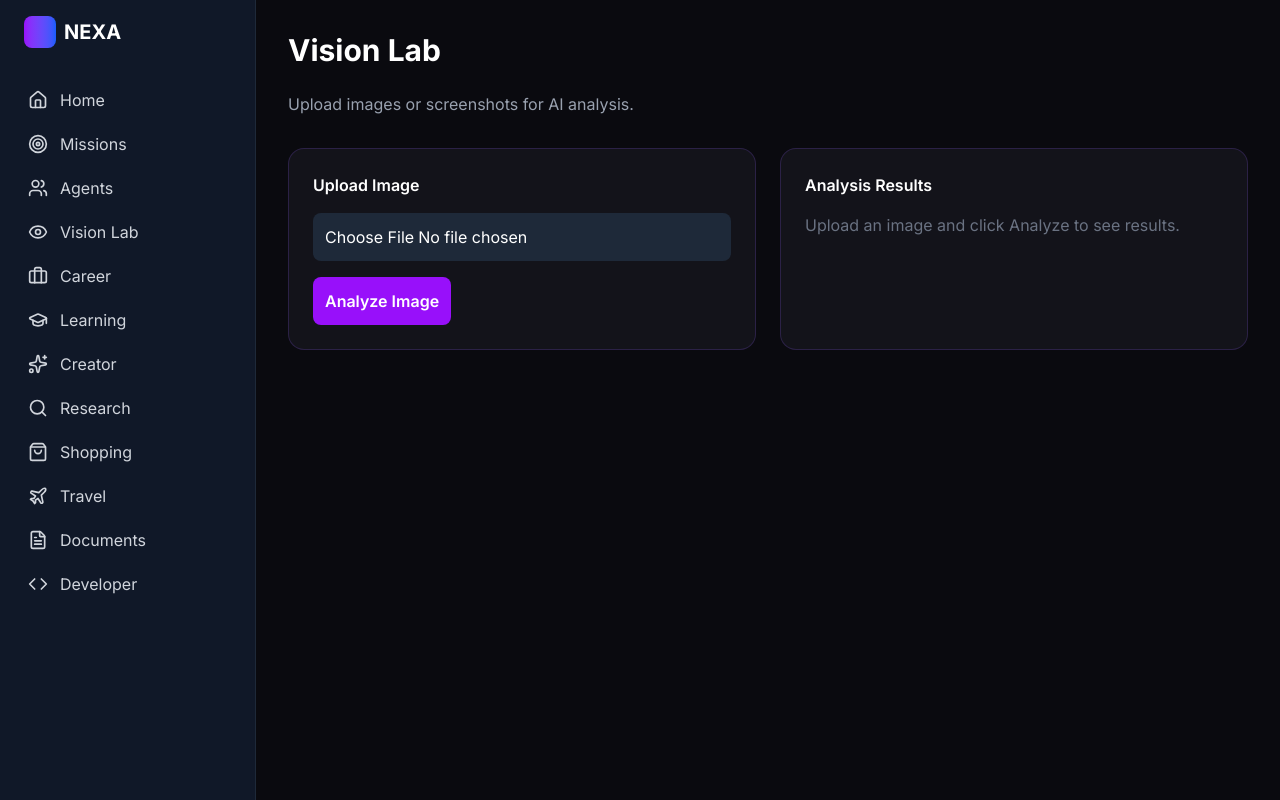
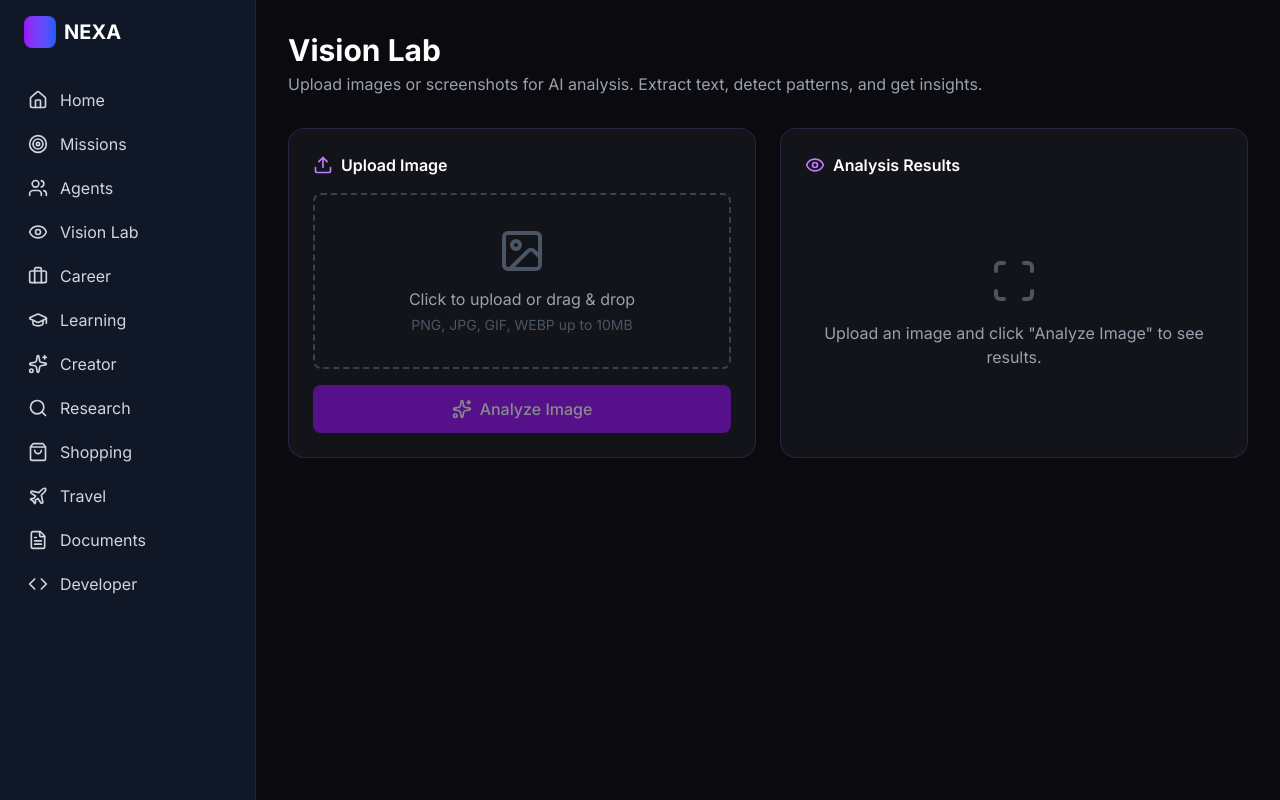
Before and after one commit to prerna-patil26/nexa-ai-life-os, a Next.js app in the folder frontend/: page /vision in a window 1280 px wide. Built offline with nearby package versions, Linux system fonts and the light colour scheme.

Commit message:
Add fully working Vision Lab with backend integration (OpenCV + OCR)

```diff
--- a/frontend/app/vision/page.tsx
+++ b/frontend/app/vision/page.tsx
@@ -1,87 +1,241 @@
 'use client';
 import { useState } from 'react';
 import Sidebar from '@/components/Sidebar';
+import {
+  Eye, Loader2, Upload, Image as ImageIcon,
+  FileText, Scan, Type, AlertCircle, Sparkles
+} from 'lucide-react';
 
 export default function VisionLab() {
   const [image, setImage] = useState<string | null>(null);
+  const [imageFile, setImageFile] = useState<File | null>(null);
   const [analysis, setAnalysis] = useState<any>(null);
   const [loading, setLoading] = useState(false);
+  const [error, setError] = useState('');
 
   const handleImageUpload = (e: React.ChangeEvent<HTMLInputElement>) => {
     const file = e.target.files?.[0];
     if (file) {
+      setImageFile(file);
       const reader = new FileReader();
       reader.onload = (event) => {
         setImage(event.target?.result as string);
       };
       reader.readAsDataURL(file);
+      setAnalysis(null);
+      setError('');
     }
   };
 
   const analyzeImage = async () => {
+    if (!imageFile) return;
     setLoading(true);
-    // TODO: Connect to backend vision API
-    // For now, show mock analysis
-    setTimeout(() => {
-      setAnalysis({
-        text: 'Sample text extracted from image',
-        dimensions: { width: 1920, height: 1080 },
-        edge_density: 0.04
+    setError('');
+    try {
+      // Create FormData for file upload
+      const formData = new FormData();
+      formData.append('file', imageFile);
+
+      // Upload and analyze
+      const response = await fetch('http://localhost:8000/vision/analyze', {
+        method: 'POST',
+        body: formData
       });
+
+      if (!response.ok) throw new Error('Failed to analyze image');
+
+      const data = await response.json();
+      setAnalysis(data);
+    } catch (err) {
+      setError('Failed to analyze image. Make sure backend is running.');
+      console.error('Error analyzing image:', err);
+    } finally {
       setLoading(false);
-    }, 1000);
+    }
   };
 
   return (
-    <div className="flex">
+    <div className="flex min-h-screen bg-[#0a0a0f]">
       <Sidebar />
-      <main className="flex-1 p-8">
-        <h1 className="text-3xl font-bold mb-6">Vision Lab</h1>
-        <p className="text-gray-400 mb-8">Upload images or screenshots for AI analysis.</p>
+      <main className="flex-1 p-6 lg:p-8 overflow-y-auto">
+        {/* Header */}
+        <div className="mb-8">
+          <h1 className="text-3xl font-bold text-white">Vision Lab</h1>
+          <p className="text-gray-400 mt-1">
+            Upload images or screenshots for AI analysis. Extract text, detect patterns, and get insights.
+          </p>
+        </div>
 
-        <div className="grid grid-cols-1 md:grid-cols-2 gap-6">
+        {/* Error Message */}
+        {error && (
+          <div className="bg-red-900/30 border border-red-500/30 text-red-300 rounded-lg p-4 mb-6">
+            {error}
+          </div>
+        )}
+
+        <div className="grid grid-cols-1 lg:grid-cols-2 gap-6">
+          {/* Left: Image Upload */}
           <div className="nexa-card p-6">
-            <h3 className="font-semibold mb-4">Upload Image</h3>
+            <h3 className="font-semibold text-white mb-4 flex items-center gap-2">
+              <Upload className="w-5 h-5 text-purple-400" />
+              Upload Image
+            </h3>
+
+            {/* Upload Area */}
+            <div
+              className="border-2 border-dashed border-gray-700 rounded-lg p-8 text-center cursor-pointer hover:border-purple-500 transition-colors"
+              onClick={() => document.getElementById('file-input')?.click()}
+            >
               <input
+                id="file-input"
                 type="file"
                 accept="image/*"
                 onChange={handleImageUpload}
-              className="w-full bg-gray-800 rounded-lg p-3 text-white"
+                className="hidden"
               />
-            {image && (
-              <div className="mt-4">
-                <img src={image} alt="Uploaded" className="rounded-lg max-h-64" />
+              {image ? (
+                <div className="relative">
+                  <img src={image} alt="Uploaded" className="max-h-64 mx-auto rounded-lg" />
+                  <button
+                    onClick={(e) => {
+                      e.stopPropagation();
+                      setImage(null);
+                      setImageFile(null);
+                      setAnalysis(null);
+                    }}
+                    className="absolute top-2 right-2 bg-red-600 text-white rounded-full p-1"
+                  >
+                    ×
+                  </button>
+                </div>
+              ) : (
+                <div>
+                  <ImageIcon className="w-12 h-12 text-gray-600 mx-auto mb-3" />
+                  <p className="text-gray-400">Click to upload or drag & drop</p>
+                  <p className="text-gray-600 text-sm mt-1">PNG, JPG, GIF, WEBP up to 10MB</p>
                 </div>
               )}
+            </div>
+
             <button
               onClick={analyzeImage}
-              disabled={!image || loading}
-              className="mt-4 bg-purple-600 hover:bg-purple-700 rounded-lg p-3 text-white font-semibold"
+              disabled={!imageFile || loading}
+              className="w-full mt-4 bg-purple-600 hover:bg-purple-700 text-white rounded-lg p-3 font-medium flex items-center justify-center gap-2 disabled:opacity-50 transition-colors"
             >
-              {loading ? 'Analyzing...' : 'Analyze Image'}
+              {loading ? (
+                <>
+                  <Loader2 className="w-5 h-5 animate-spin" />
+                  Analyzing...
+                </>
+              ) : (
+                <>
+                  <Sparkles className="w-5 h-5" />
+                  Analyze Image
+                </>
+              )}
             </button>
           </div>
 
+          {/* Right: Analysis Results */}
           <div className="nexa-card p-6">
-            <h3 className="font-semibold mb-4">Analysis Results</h3>
-            {analysis ? (
-              <div className="space-y-4">
+            <h3 className="font-semibold text-white mb-4 flex items-center gap-2">
+              <Eye className="w-5 h-5 text-purple-400" />
+              Analysis Results
+            </h3>
+
+            {!analysis && !loading ? (
+              <div className="text-center py-16">
+                <Scan className="w-12 h-12 text-gray-600 mx-auto mb-4" />
+                <p className="text-gray-400">
+                  Upload an image and click "Analyze Image" to see results.
+                </p>
+              </div>
+            ) : loading ? (
+              <div className="text-center py-16">
+                <Loader2 className="w-8 h-8 text-purple-500 animate-spin mx-auto" />
+                <p className="text-gray-400 mt-4">Analyzing image...</p>
+              </div>
+            ) : analysis ? (
+              <div className="space-y-6">
+                {/* Dimensions */}
+                {analysis.dimensions && (
+                  <div className="bg-purple-900/20 border border-purple-500/30 rounded-lg p-4">
+                    <h4 className="text-sm text-gray-400 mb-2 flex items-center gap-2">
+                      <ImageIcon className="w-4 h-4" />
+                      Image Details
+                    </h4>
+                    <div className="flex gap-4">
                       <div>
-                  <h4 className="text-sm text-gray-400">Extracted Text</h4>
-                  <p className="mt-1">{analysis.text}</p>
+                        <p className="text-xs text-gray-500">Width</p>
+                        <p className="text-lg font-bold text-white">{analysis.dimensions.width}px</p>
                       </div>
                       <div>
-                  <h4 className="text-sm text-gray-400">Dimensions</h4>
-                  <p className="mt-1">{analysis.dimensions.width} x {analysis.dimensions.height}</p>
-                </div>
-                <div>
-                  <h4 className="text-sm text-gray-400">Edge Density</h4>
-                  <p className="mt-1">{analysis.edge_density.toFixed(4)}</p>
+                        <p className="text-xs text-gray-500">Height</p>
+                        <p className="text-lg font-bold text-white">{analysis.dimensions.height}px</p>
                       </div>
                     </div>
-            ) : (
-              <p className="text-gray-500">Upload an image and click Analyze to see results.</p>
+                  </div>
                 )}
+
+                {/* Extracted Text */}
+                {analysis.text && (
+                  <div>
+                    <h4 className="text-sm text-gray-400 mb-2 flex items-center gap-2">
+                      <Type className="w-4 h-4" />
+                      Extracted Text (OCR)
+                    </h4>
+                    <div className="bg-gray-800 rounded-lg p-4 text-sm text-gray-300 max-h-48 overflow-y-auto">
+                      {analysis.text}
+                    </div>
+                  </div>
+                )}
+
+                {/* Edge Density */}
+                {analysis.edge_density !== undefined && (
+                  <div>
+                    <h4 className="text-sm text-gray-400 mb-2 flex items-center gap-2">
+                      <Scan className="w-4 h-4" />
+                      Edge Density
+                    </h4>
+                    <div className="flex items-center gap-3">
+                      <div className="flex-1 bg-gray-800 rounded-full h-2">
+                        <div
+                          className="bg-gradient-to-r from-purple-600 to-blue-600 h-2 rounded-full"
+                          style={{ width: `${Math.min(analysis.edge_density * 100, 100)}%` }}
+                        />
+                      </div>
+                      <span className="text-sm text-white font-medium">
+                        {(analysis.edge_density * 100).toFixed(2)}%
+                      </span>
+                    </div>
+                  </div>
+                )}
+
+                {/* Color Mean */}
+                {analysis.color_mean && (
+                  <div>
+                    <h4 className="text-sm text-gray-400 mb-2 flex items-center gap-2">
+                      <FileText className="w-4 h-4" />
+                      Color Analysis
+                    </h4>
+                    <div className="flex gap-3">
+                      <div className="flex-1 bg-gray-800 rounded-lg p-3 text-center">
+                        <p className="text-xs text-gray-500">Hue</p>
+                        <p className="text-white font-bold">{Math.round(analysis.color_mean[0])}</p>
+                      </div>
+                      <div className="flex-1 bg-gray-800 rounded-lg p-3 text-center">
+                        <p className="text-xs text-gray-500">Saturation</p>
+                        <p className="text-white font-bold">{Math.round(analysis.color_mean[1])}</p>
+                      </div>
+                      <div className="flex-1 bg-gray-800 rounded-lg p-3 text-center">
+                        <p className="text-xs text-gray-500">Value</p>
+                        <p className="text-white font-bold">{Math.round(analysis.color_mean[2])}</p>
+                      </div>
+                    </div>
+                  </div>
+                )}
+              </div>
+            ) : null}
           </div>
         </div>
       </main>
```
Also changed, not shown: 2 other files (tests, documents, lock files or other folders). Lines whose indentation alone changed are shown as unchanged.
